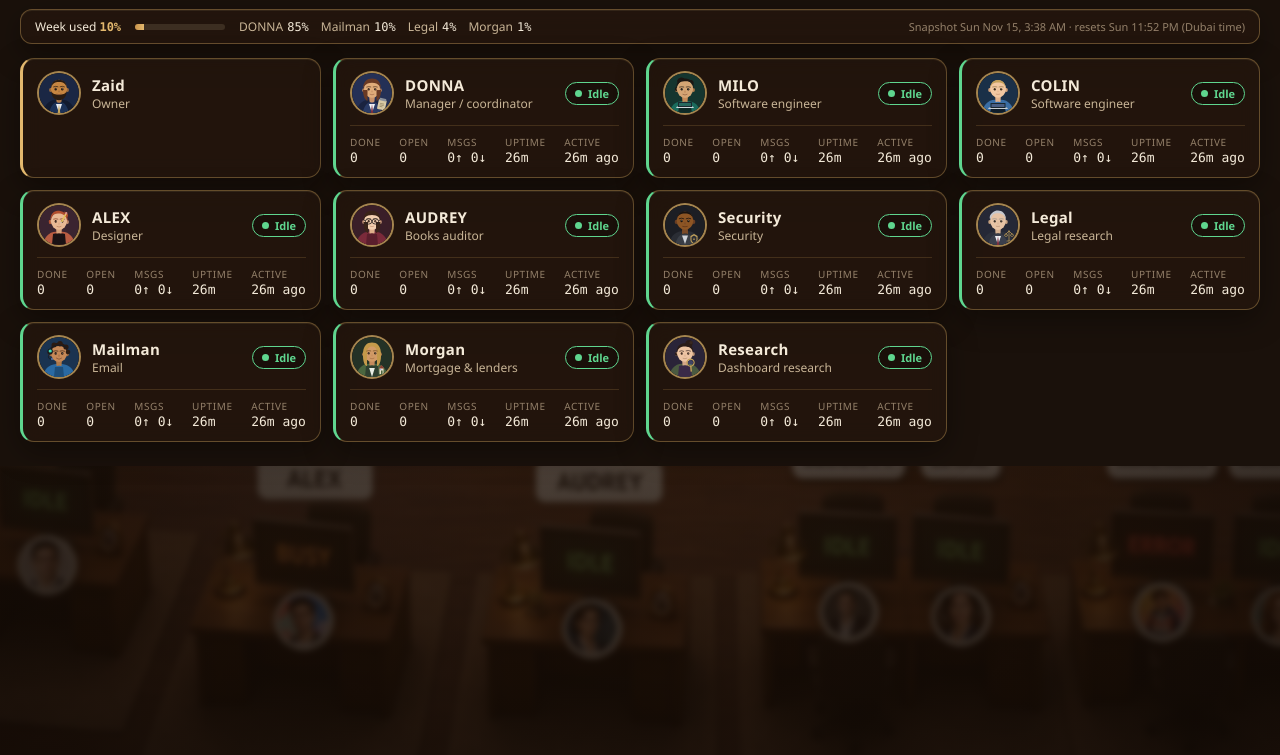
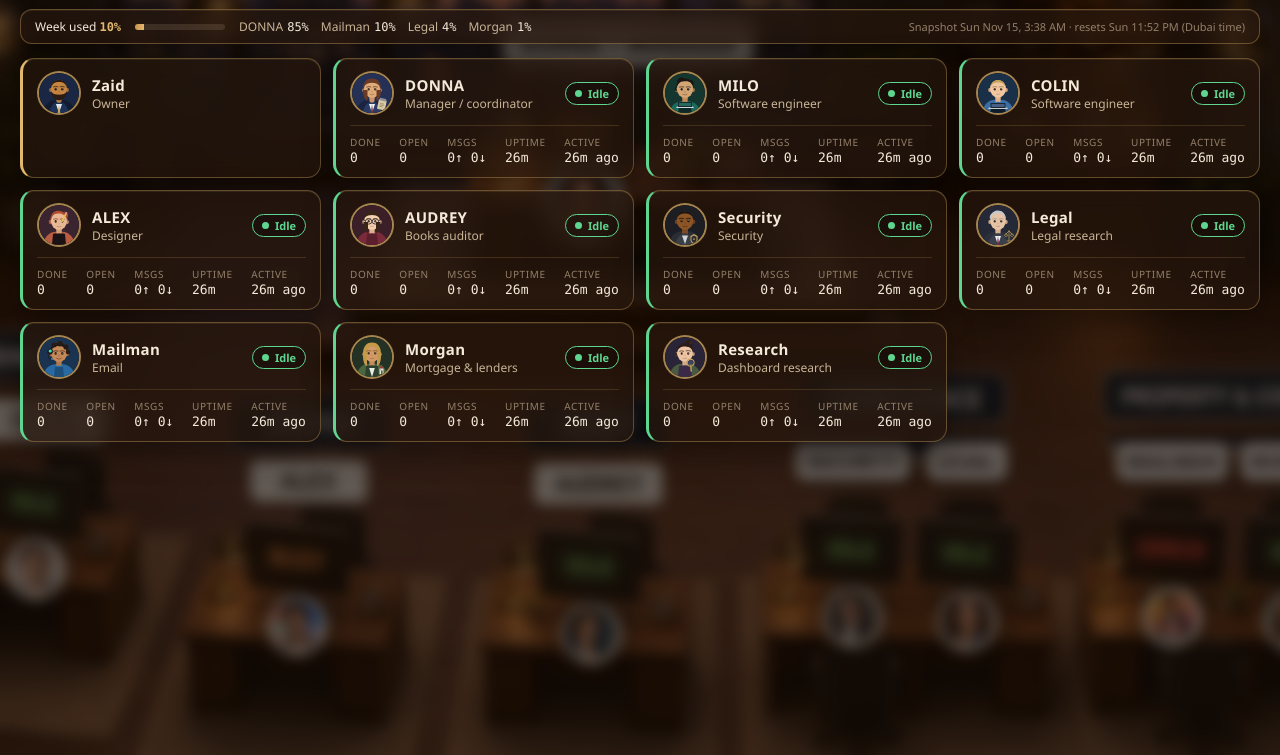
Before and after one commit to zaid-arch/fleet-monitor, a plain HTML site: page index.html in a window 1280 px wide. Shown: the part 45-800 px from the top of the page. Drawn offline with Linux system fonts and the light colour scheme.

Commit message:
Make office background one seamless full-page layer

```diff
--- a/index.html
+++ b/index.html
@@ -80,18 +80,17 @@
       --mono: "SF Mono", "Cascadia Mono", "Consolas", ui-monospace, Menlo, monospace;
     }
     * { box-sizing: border-box; margin: 0; padding: 0; }
-    html, body { min-height: 100%; color: var(--text); font-family: var(--sans); color-scheme: dark; background: #1a110b; }
+    html { min-height: 100%; background: #1a110b; }
+    body { min-height: 100vh; color: var(--text); font-family: var(--sans); color-scheme: dark; background: transparent; }
     body::before {
-      content: ""; position: fixed; inset: 0; z-index: -2;
+      content: ""; position: fixed; top: 0; left: 0; width: 100vw; height: 100vh; z-index: -2;
       background: url("office.jpg") center / cover no-repeat;
-      filter: blur(3px) saturate(1.15);
-      transform: scale(1.04);
+      filter: blur(6px) saturate(1.1);
+      transform: scale(1.06);
     }
     body::after {
-      content: ""; position: fixed; inset: 0; z-index: -1;
-      background:
-        radial-gradient(ellipse 90% 75% at 50% 35%, rgba(60, 32, 12, 0.35), rgba(18, 10, 5, 0.8)),
-        linear-gradient(180deg, rgba(24, 14, 7, 0.5), rgba(14, 8, 4, 0.6));
+      content: ""; position: fixed; top: 0; left: 0; width: 100vw; height: 100vh; z-index: -1;
+      background: rgba(22, 12, 6, 0.66);
     }
     .sprite { position: absolute; width: 0; height: 0; overflow: hidden; }
     .glass {
```
